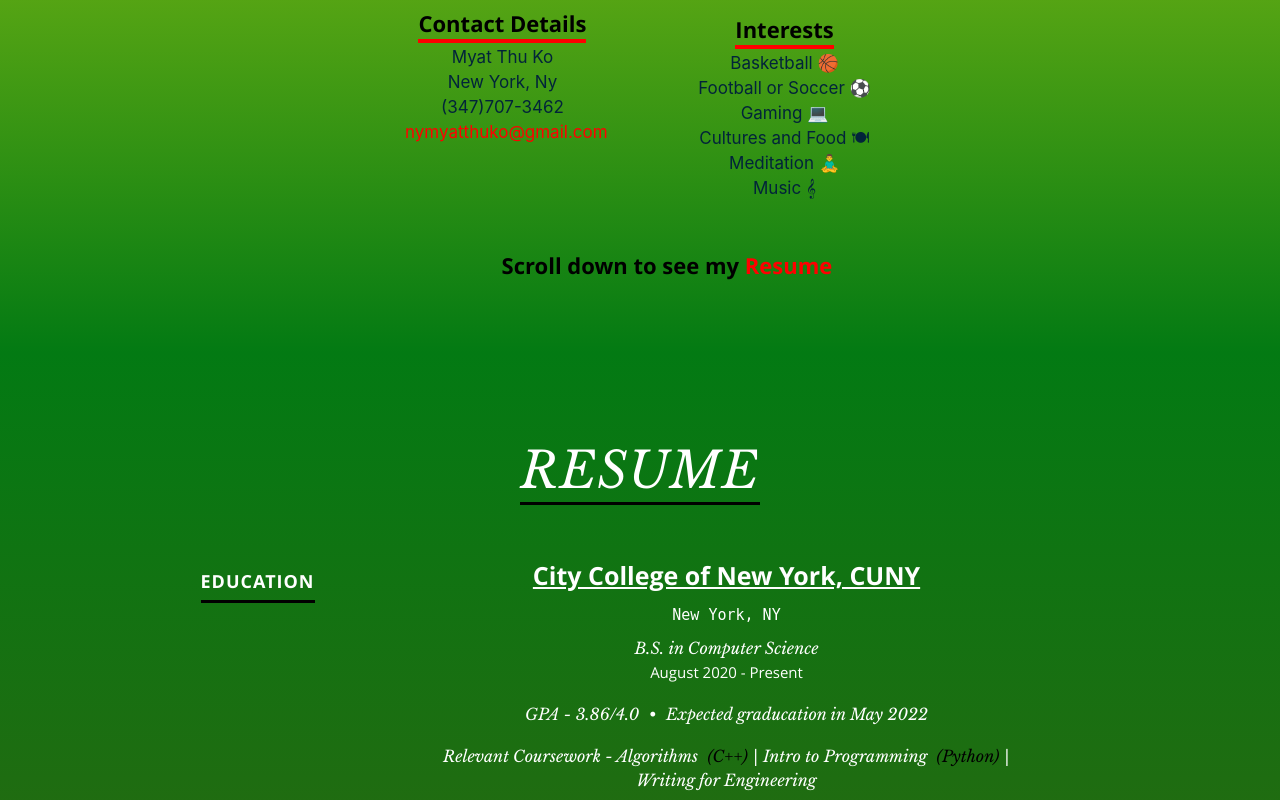
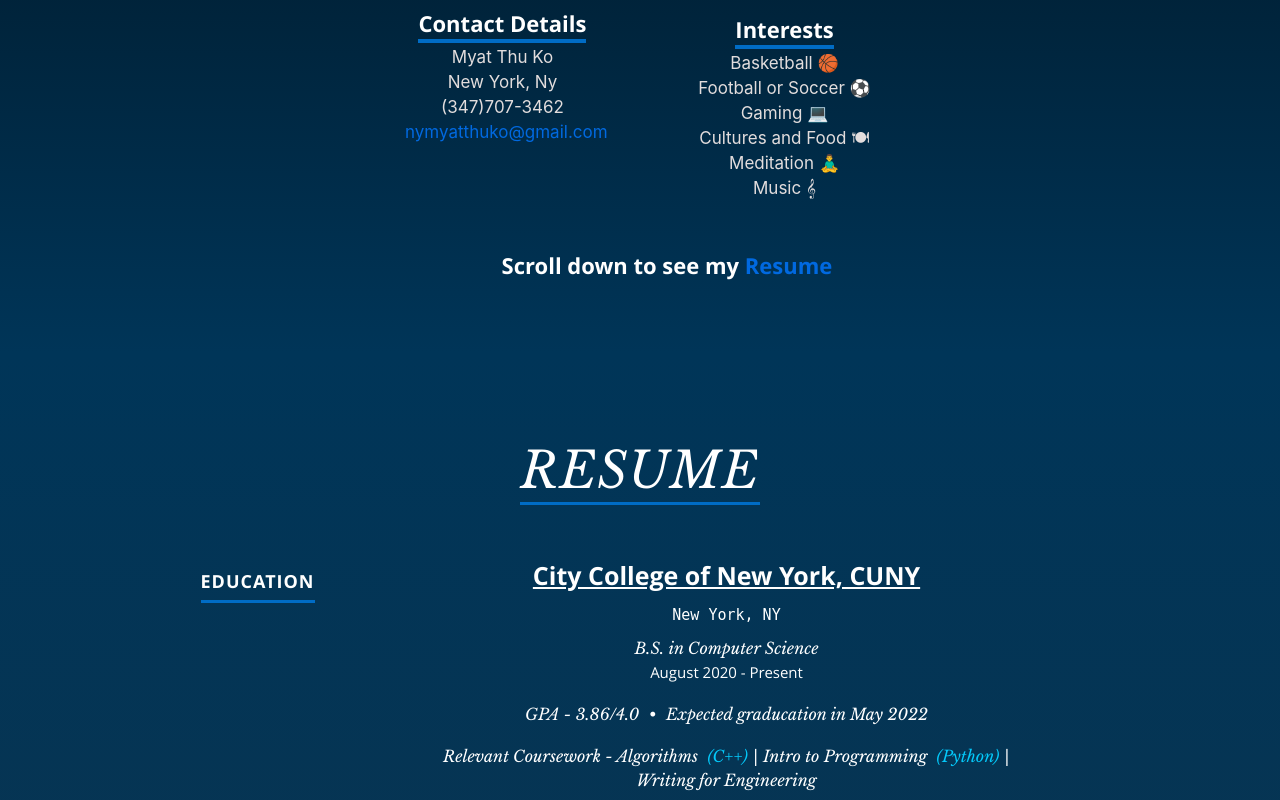
Before and after one commit to MyatThuKo/Portfolio-Website, a React (Create React App) app: page / in a window 1280 px wide. Shown: the part 1500-2300 px from the top of the page. Built offline with nearby package versions, Linux system fonts and the light colour scheme.

Commit message:
Color changed

```diff
--- a/public/css/layout.css
+++ b/public/css/layout.css
@@ -199,37 +199,35 @@
 /* ------------------------------------------------------------------ */
 
 #about {
-   /* background: #222222; */
-   /* background: #000000;  fallback for old browsers */
-   /* background: -webkit-linear-gradient(to bottom, #000000, #003558);  Chrome 10-25, Safari 5.1-6 */
-   /* background: linear-gradient(to bottom, #000000, #003558); W3C, IE 10+/ Edge, Firefox 16+, Chrome 26+, Opera 12+, Safari 7+ */
-   background: #f7f715;  /* fallback for old browsers */
-   background: -webkit-linear-gradient(to bottom, #f7f715, #037a13);  /* Chrome 10-25, Safari 5.1-6 */
-   background: linear-gradient(to bottom, #f7f715, #037a13); /* W3C, IE 10+/ Edge, Firefox 16+, Chrome 26+, Opera 12+, Safari 7+ */
+   background: #222222;
+   background: -webkit-linear-gradient(to bottom, #000000, #003558);
+   background: linear-gradient(to bottom, #000000, #003558);
+   /* background: #f7f715;
+   background: -webkit-linear-gradient(to bottom, #f7f715, #037a13);
+   background: linear-gradient(to bottom, #f7f715, #037a13);  */
    padding-top: 96px;
    padding-bottom: 66px;
    overflow: hidden;
 }
 
-/* #about a, #about a:visited  { color: rgb(0, 105, 224); } */
-#about a, #about a:visited  { color:#ff0000 }
+#about a, #about a:visited  { color: rgb(0, 105, 224); }
 #about a:hover, #about a:focus { color: white; }
 
 #about h2 {
    font: 22px/30px 'opensans-bold', sans-serif;
-   /* color: white; */
-   color: black;
+   color: white;
+   /* color: black;  */
    margin-top: 20px;
 }
 #about h2 span {
-   /* border-bottom: 4px solid #006cc5; */
-   border-bottom: 4px solid #ff0000;
+   border-bottom: 4px solid #006cc5;
+   /* border-bottom: 4px solid #ff0000; */
 }
 
 #about p {
    line-height: 25px;
-   /* color: #e2dddd; */
-   color: #02243a;
+   color: #e2dddd;
+   /* color: #02243a;  */
    font-size: 17px;
 }
 #about .profile-pic {
@@ -263,13 +261,13 @@
 /* ------------------------------------------------------------------ */
 
 #resume {
-   /* background: #313131;  fallback for old browsers */
-   /* background: -webkit-linear-gradient(to bottom, #003558, #313131);  Chrome 10-25, Safari 5.1-6 */
-   /* background: linear-gradient(to bottom, #003558, #313131); W3C, IE 10+/ Edge, Firefox 16+, Chrome 26+, Opera 12+, Safari 7+ */
+   background: #313131;
+   background: -webkit-linear-gradient(to bottom, #003558, #313131);
+   background: linear-gradient(to bottom, #003558, #313131);
 
-   background: #037a13;  /* fallback for old browsers */
-   background: -webkit-linear-gradient(to bottom, #037a13, #ff0000);  /* Chrome 10-25, Safari 5.1-6 */
-   background: linear-gradient(to bottom, #037a13, #ff0000); /* W3C, IE 10+/ Edge, Firefox 16+, Chrome 26+, Opera 12+, Safari 7+ */
+   /* background: #037a13; */
+   /* background: -webkit-linear-gradient(to bottom, #037a13, #ff0000);   */
+   /* background: linear-gradient(to bottom, #037a13, #ff0000); */
 
    padding-top: 90px;
    padding-bottom: 72px;
@@ -285,8 +283,7 @@
 }
 
 #resume h1 span {
-   border-bottom: 3px solid #000000;
-   /* border-bottom: 3px solid #006cc5; */
+   border-bottom: 3px solid #006cc5;
 }
 
 #resume p, h3, h5 {
@@ -294,8 +291,8 @@
 }
 
 #resume a, #resume a:visited  { color: white; }
-/* #resume a:hover, #resume a:focus { color: #11ABB0; } */
-#resume a:hover, #resume a:focus { color: #000000; }
+#resume a:hover, #resume a:focus { color: #11ABB0; }
+/* #resume a:hover, #resume a:focus { color: #000000; } */
 
 #resume hr {
    border-top: 2px dashed white;
@@ -310,8 +307,8 @@
    color: white;
 }
 #resume h2 span {
-   /* border-bottom: 3px solid #006cc5; */
-   border-bottom: 3px solid #000000;
+   border-bottom: 3px solid #006cc5;
+   /* border-bottom: 3px solid #000000; */
    padding-bottom: 6px;
 }
 #resume h3 {
@@ -354,8 +351,8 @@
 #resume .courses span {
    margin-right: 5px;
    margin-left: 5px;
-   /* color: #04c9fa; */
-   color: black;
+   color: #04c9fa;
+   /* color: black;  */
 }
 #resume .date {
    font: 15px/24px 'opensans-regular', sans-serif;
@@ -399,8 +396,8 @@
 }
 
 #resume .certificates .google-python a {
-   /* color: #11ABB0; */
-   color: red;
+   color: #11ABB0;
+   /* color: red; */
 }
 
 #resume .certificates .google-python a:hover{
@@ -619,15 +616,15 @@
 /* ------------------------------------------------------------------ */
 
 #contact {
-   /* background: #313131;  fallback for old browsers */
-   /* background: -webkit-linear-gradient(to bottom, #313131, #1a1717);  Chrome 10-25, Safari 5.1-6 */
-   /* background: linear-gradient(to bottom, #313131, #1a1717); W3C, IE 10+/ Edge, Firefox 16+, Chrome 26+, Opera 12+, Safari 7+ */
-   background: #f7f715;  /* fallback for old browsers */
-   background: -webkit-linear-gradient(to bottom, #f7f715, #037a13, #FF0000);  /* Chrome 10-25, Safari 5.1-6 */
-   background: linear-gradient(to bottom, #f7f715, #037a13, #FF0000); /* W3C, IE 10+/ Edge, Firefox 16+, Chrome 26+, Opera 12+, Safari 7+ */
+   background: #313131;
+   background: -webkit-linear-gradient(to bottom, #313131, #1a1717);
+   background: linear-gradient(to bottom, #313131, #1a1717);
+   /* background: #f7f715;
+   background: -webkit-linear-gradient(to bottom, #f7f715, #037a13, #FF0000);
+   background: linear-gradient(to bottom, #f7f715, #037a13, #FF0000); */
    padding-top: 96px;
    padding-bottom: 102px;
-   color: #636363;
+   color: white;
 }
 #contact .section-head { margin-bottom: 42px; }
 
@@ -635,24 +632,24 @@
    font: 50px/56px 'librebaskerville-italic', Times, serif;
    text-transform: uppercase;
    letter-spacing: 1px;
-   /* color: white; */
-   color: black;
+   color: white;
+   /* color: black; */
    padding-bottom: 50px;
 }
 
 #contact h1 span {
-   /* border-bottom: 3px solid #006cc5; */
-   border-bottom: 3px solid red;
+   border-bottom: 3px solid #006cc5;
+   /* border-bottom: 3px solid red; */
 }
 
-/* #contact a, #about a:visited  { color: rgb(0, 105, 224); } */
-#contact a, #about a:visited  { color: white; }
-#contact a:hover, #about a:focus { color: black; }
+#contact a, #about a:visited  { color: rgb(0, 105, 224); }
+/* #contact a, #about a:visited  { color: white; } */
+#contact a:hover, #about a:focus { color: white; }
 
 #contact h3 {
    font: 24px/30px 'librebaskerville-italic', Times, serif;
-   /* color: #ffffff; */
-   color: black;
+   color: #ffffff;
+   /* color: black; */
    padding-bottom: 10px;
 }
 #contact h3 span {
@@ -662,7 +659,7 @@
 }
 
 #contact p {
-   color: black;
+   color: white;
    font-weight: bold;
    font-family: 'Lucida Sans', 'Lucida Sans Regular', 'Lucida Grande', 'Lucida Sans Unicode', Geneva, Verdana, sans-serif;
 }
@@ -672,14 +669,17 @@
 }
 #contact .header-col { padding-top: 6px; }
 
+#contact .mail {
+   color: white;
+}
 
 /* contact form */
 #contact form { margin-bottom: 30px; }
 #contact label {
    font: 20px/24px 'opensans-bold', sans-serif;
    margin: 12px 0;
-   /* color: #EBEEEE; */
-   color: black;
+   color: #EBEEEE;
+   /* color: black; */
 	display: inline-block;
 	float: left;
    width: 26%;
@@ -688,8 +688,8 @@
 #contact textarea,
 #contact select {
    padding: 18px 20px;
-	/* color: #eee; */
-   color: black;
+	color: #eee;
+   /* color: black; */
 	background: #ffffff;
 	margin-bottom: 42px;
 	border: 0;
@@ -759,7 +759,7 @@
 footer {
    padding-top: 48px;
    margin-bottom: 48px;
-   /* color: #0d0d0d; */
+   color: #0d0d0d;
    background: #1a1717;  /* fallback for old browsers */
    background: -webkit-linear-gradient(to bottom, #1a1717, #0d0d0d);  /* Chrome 10-25, Safari 5.1-6 */
    background: linear-gradient(to bottom, #1a1717, #0d0d0d); /* W3C, IE 10+/ Edge, Firefox 16+, Chrome 26+, Opera 12+, Safari 7+ */
```
